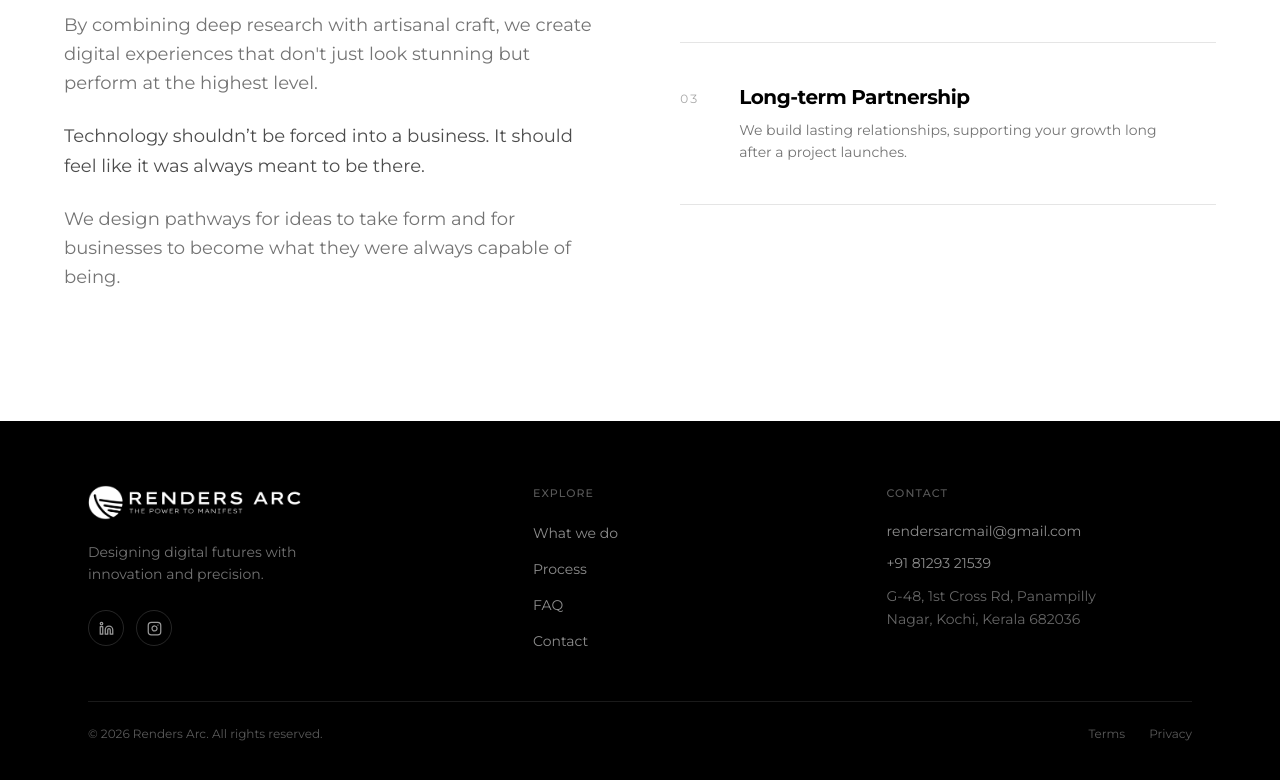
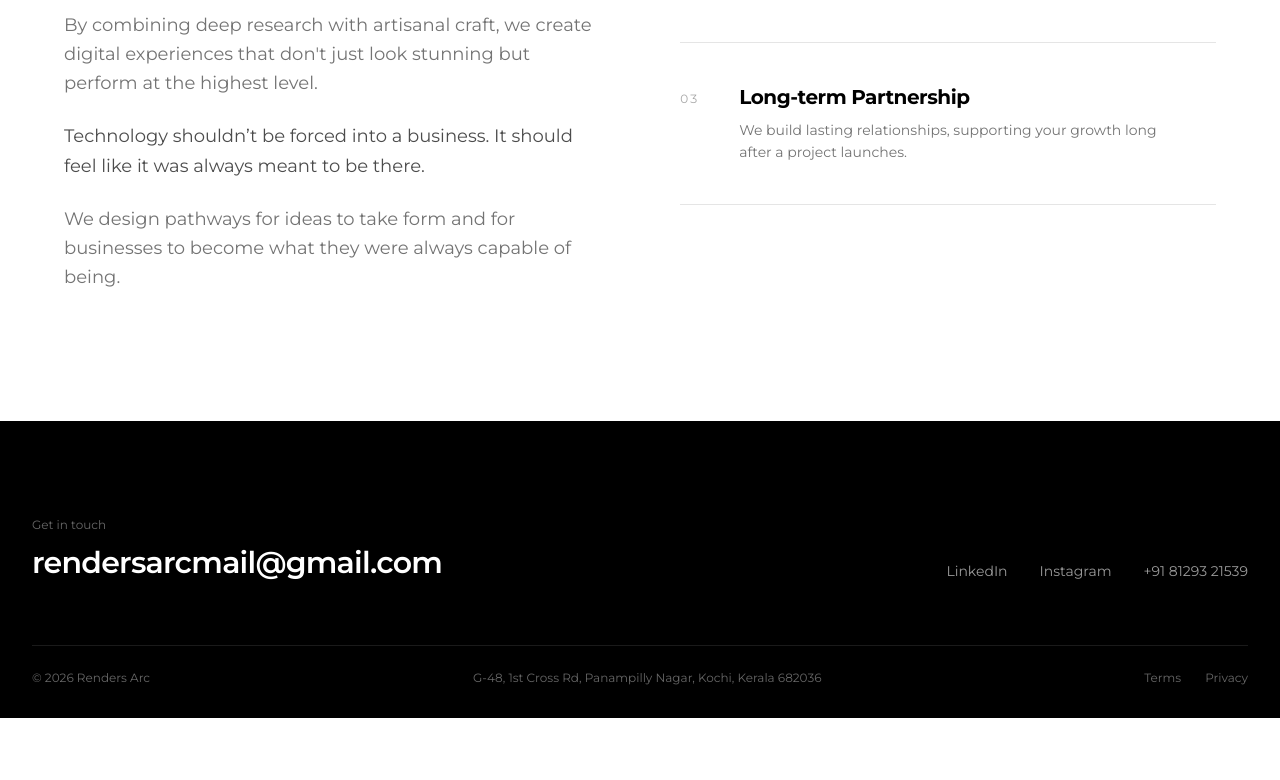
Before and after one commit to Rendersarc2026/Rendersarc, a Next.js app: page /about in a window 1280 px wide. Shown: the part 1957-2737 px from the top of the page. After the commit the page ends 2675 px from the top, so only its background shows below. Built offline with nearby package versions, Linux system fonts and the light colour scheme.

Commit message:
Refactor Footer component to streamline structure and improve readability

```diff
--- a/src/app/components/Footer.tsx
+++ b/src/app/components/Footer.tsx
@@ -1,22 +1,14 @@
 'use client';
 
-import { Linkedin, Instagram } from 'lucide-react';
 import { motion } from 'motion/react';
-import Image from 'next/image';
 import Link from 'next/link';
-import Logo from '@/assets/Logo-White.png';
 
-const SOCIALS = [
-  { icon: Linkedin, label: 'LinkedIn', href: 'https://www.linkedin.com/in/renders-arc-a701ba3b0/' },
-  { icon: Instagram, label: 'Instagram', href: 'https://www.instagram.com/rendersarc/' },
-];
+const EMAIL = 'rendersarcmail@gmail.com';
 
-/** Real routes rather than scroll-by-id, so the links work from every page. */
-const EXPLORE = [
-  { href: '/#services', label: 'What we do' },
-  { href: '/process', label: 'Process' },
-  { href: '/faq', label: 'FAQ' },
-  { href: '/contact', label: 'Contact' },
+const LINKS = [
+  { label: 'LinkedIn', href: 'https://www.linkedin.com/in/renders-arc-a701ba3b0/' },
+  { label: 'Instagram', href: 'https://www.instagram.com/rendersarc/' },
+  { label: '+91 81293 21539', href: 'tel:+918129321539' },
 ];
 
 const LEGAL = [
@@ -34,94 +26,44 @@ export function Footer() {
         whileInView={{ opacity: 1, y: 0 }}
         viewport={{ once: true }}
         transition={{ duration: 0.6 }}
-        className="max-w-6xl mx-auto px-6 py-14 md:py-16"
+        className="px-5 pt-20 pb-8 md:px-8 md:pt-24"
       >
-        <div className="grid gap-10 md:grid-cols-[1.3fr_1fr_1fr] md:gap-12">
-          {/* Brand */}
+        <div className="flex flex-col gap-8 md:flex-row md:items-end md:justify-between">
           <div>
-            <Image
-              src={Logo}
-              alt="Renders Arc"
-              width={150}
-              height={40}
-              className="h-9 w-auto object-contain"
-            />
-            <p className="mt-5 text-sm leading-relaxed text-white/45 max-w-[30ch]">
-              Designing digital futures with innovation and precision.
-            </p>
-            <div className="mt-6 flex gap-3">
-              {SOCIALS.map(({ icon: Icon, label, href }) => (
-                <a
-                  key={label}
-                  href={href}
-                  target="_blank"
-                  rel="noopener noreferrer"
-                  aria-label={label}
-                  className="w-9 h-9 rounded-full border border-white/15 text-white/60 flex items-center justify-center transition-colors duration-300 hover:bg-white hover:border-white hover:text-black"
-                >
-                  <Icon size={15} />
-                </a>
-              ))}
-            </div>
+            <p className="text-xs text-white/40">Get in touch</p>
+            <a
+              href={`mailto:${EMAIL}`}
+              className="mt-3 block text-xl sm:text-3xl font-semibold tracking-tight transition-opacity duration-300 hover:opacity-50"
+            >
+              {EMAIL}
+            </a>
           </div>
 
-          {/* Explore */}
-          <div>
-            <h4 className="text-[11px] uppercase tracking-widest text-white/35">Explore</h4>
-            <ul className="mt-5 space-y-3">
-              {EXPLORE.map((link) => (
-                <li key={link.href}>
-                  <Link
-                    href={link.href}
-                    className="text-sm text-white/55 hover:text-white transition-colors"
-                  >
-                    {link.label}
-                  </Link>
-                </li>
-              ))}
-            </ul>
-          </div>
-
-          {/* Contact */}
-          <div>
-            <h4 className="text-[11px] uppercase tracking-widest text-white/35">Contact</h4>
-            <ul className="mt-5 space-y-3 text-sm text-white/55">
-              <li>
+          <ul className="flex flex-wrap gap-x-8 gap-y-2 text-sm text-white/60">
+            {LINKS.map((link) => (
+              <li key={link.label}>
                 <a
-                  href="mailto:rendersarcmail@gmail.com"
+                  href={link.href}
+                  {...(link.href.startsWith('http') && { target: '_blank', rel: 'noopener noreferrer' })}
                   className="hover:text-white transition-colors"
                 >
-                  rendersarcmail@gmail.com
+                  {link.label}
                 </a>
               </li>
-              <li>
-                <a href="tel:+918129321539" className="hover:text-white transition-colors">
-                  +91 81293 21539
-                </a>
-              </li>
-              <li className="text-white/40 leading-relaxed max-w-[26ch]">
-                G-48, 1st Cross Rd, Panampilly Nagar, Kochi, Kerala 682036
-              </li>
-            </ul>
-          </div>
+            ))}
+          </ul>
         </div>
 
-        {/* Bottom bar */}
-        <div className="mt-12 pt-6 border-t border-white/10 flex flex-col md:flex-row justify-between items-center gap-3">
-          <p className="text-xs text-white/35">
-            © {currentYear} Renders Arc. All rights reserved.
-          </p>
-          <div className="flex items-center gap-6">
+        <div className="mt-16 flex flex-col gap-3 border-t border-white/10 pt-6 text-xs text-white/40 md:flex-row md:items-center md:justify-between">
+          <p>© {currentYear} Renders Arc</p>
+          <p>G-48, 1st Cross Rd, Panampilly Nagar, Kochi, Kerala 682036</p>
+          <nav className="flex gap-6" aria-label="Legal">
             {LEGAL.map((link) => (
-              <Link
-                key={link.href}
-                href={link.href}
-                className="text-xs text-white/35 hover:text-white transition-colors"
-              >
+              <Link key={link.href} href={link.href} className="hover:text-white transition-colors">
                 {link.label}
               </Link>
             ))}
-          </div>
+          </nav>
         </div>
       </motion.div>
     </footer>
```
